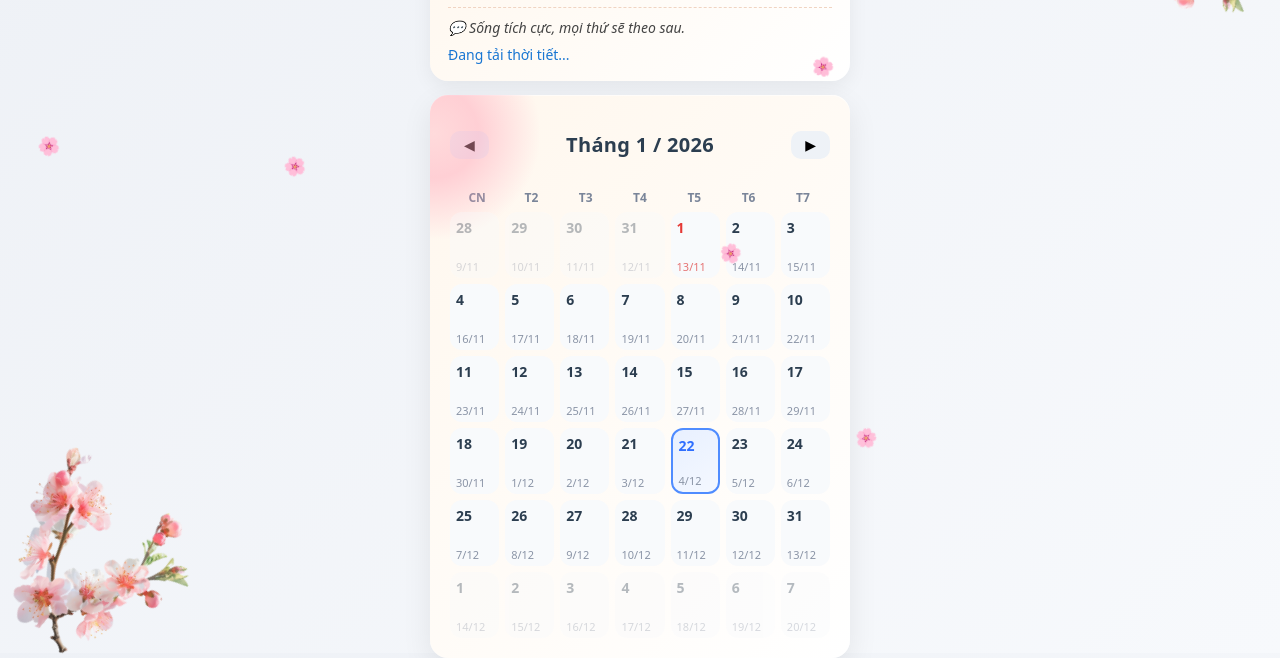
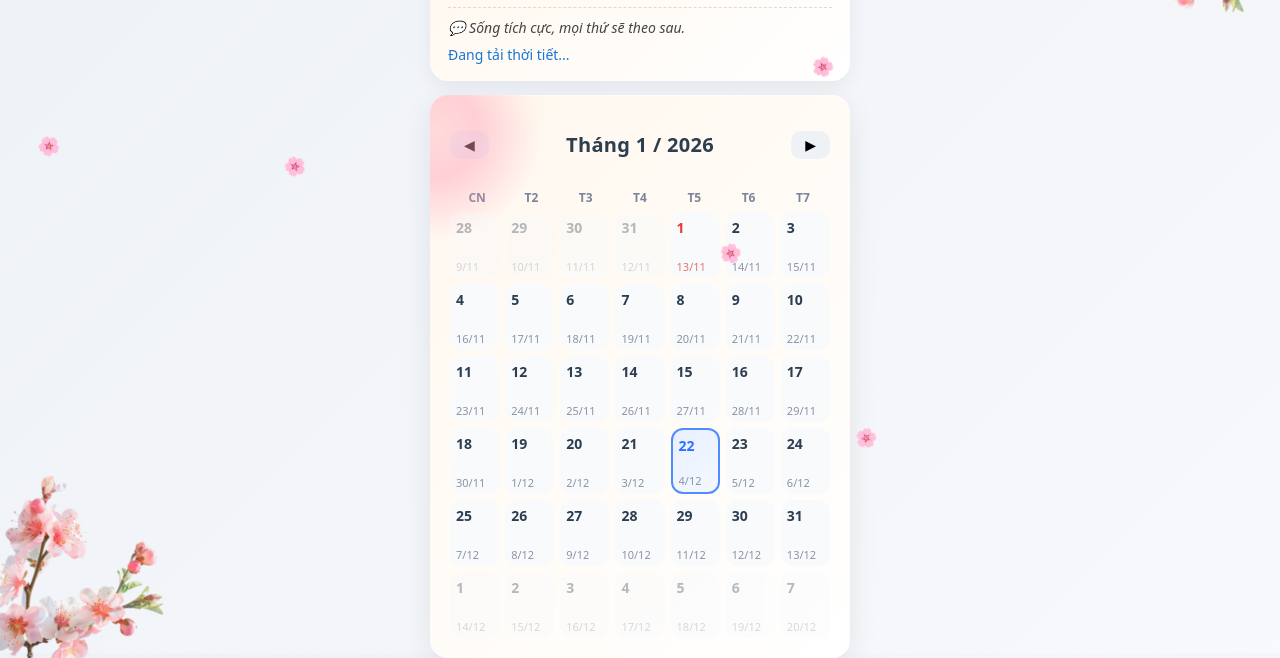
Before and after one commit to Haminhduc1234/My-Calendar, a plain HTML site: page index.html in a window 1280 px wide. Shown: the part 147-805 px from the top of the page. Drawn offline with Linux system fonts and the light colour scheme.

Commit message:
first commit

```diff
--- a/style.css
+++ b/style.css
@@ -365,8 +365,8 @@
 }
 
 .peach-bottom-left {
-    bottom: 0px;
-    left: 0px;
+    bottom: -28px;
+    left: -25px;
     transform: rotate(40deg);
 }
 
```
